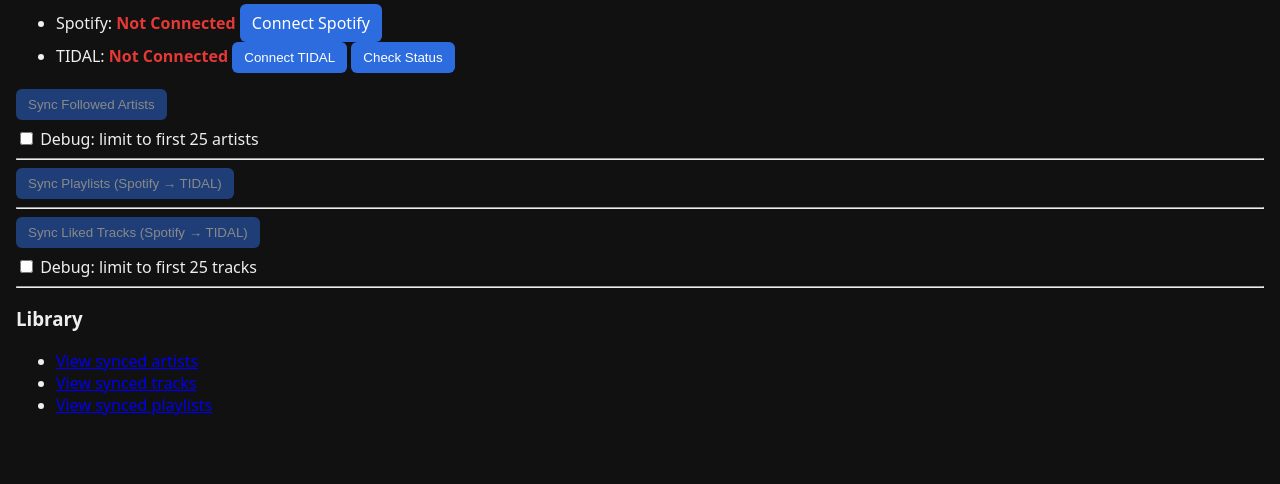
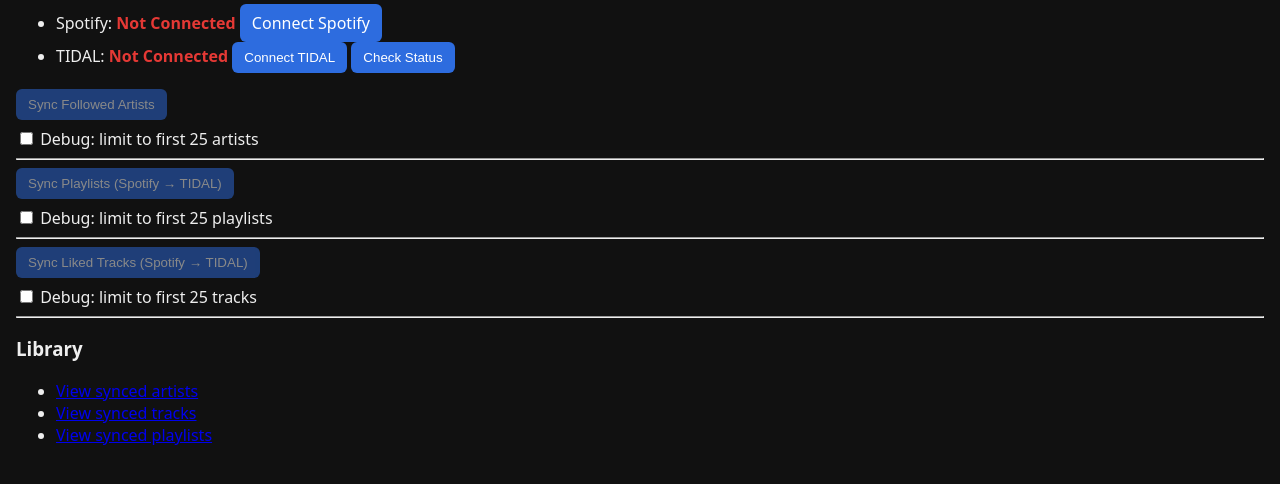
Before and after one commit to planetf1/musicsync, a FastAPI app: template app/templates/index.html in a window 1280 px wide. Shown: the part 196-680 px from the top of the page. Run offline with FastAPI, Linux system fonts and the light colour scheme; the template is opened without the code that fills it, so the values that code supplies are empty; some libraries are stand-ins or nearby versions.

Commit message:
Improve playlist sync
Signed-off-by: Nigel Jones <jonesn@uk.ibm.com>

```diff
--- a/app/templates/index.html
+++ b/app/templates/index.html
@@ -142,7 +142,9 @@
         btn.disabled = true;
         div.textContent = 'Starting playlist sync…';
         try{
-          const resp = await fetch('/sync/playlists/start', {method:'POST'});
+          const debugLimit = document.getElementById('chk-limit-playlists-25')?.checked ? 25 : 0;
+          const url = debugLimit ? ('/sync/playlists/start?limit=' + debugLimit) : '/sync/playlists/start';
+          const resp = await fetch(url, {method:'POST'});
           if(!resp.ok){ div.textContent = 'Failed to start playlist sync.'; btn.disabled = false; return; }
           const data = await resp.json();
           pollPlaylistSync(data.job_id);
@@ -184,6 +186,9 @@
         playlistSyncTimer = setInterval(render, 2000);
       }
     </script>
+  </div>
+  <div style="margin-top:6px">
+    <label><input type="checkbox" id="chk-limit-playlists-25" /> Debug: limit to first 25 playlists</label>
   </div>
   <hr />
   <div class="actions">
```
Also changed, not shown: 1 other file.
